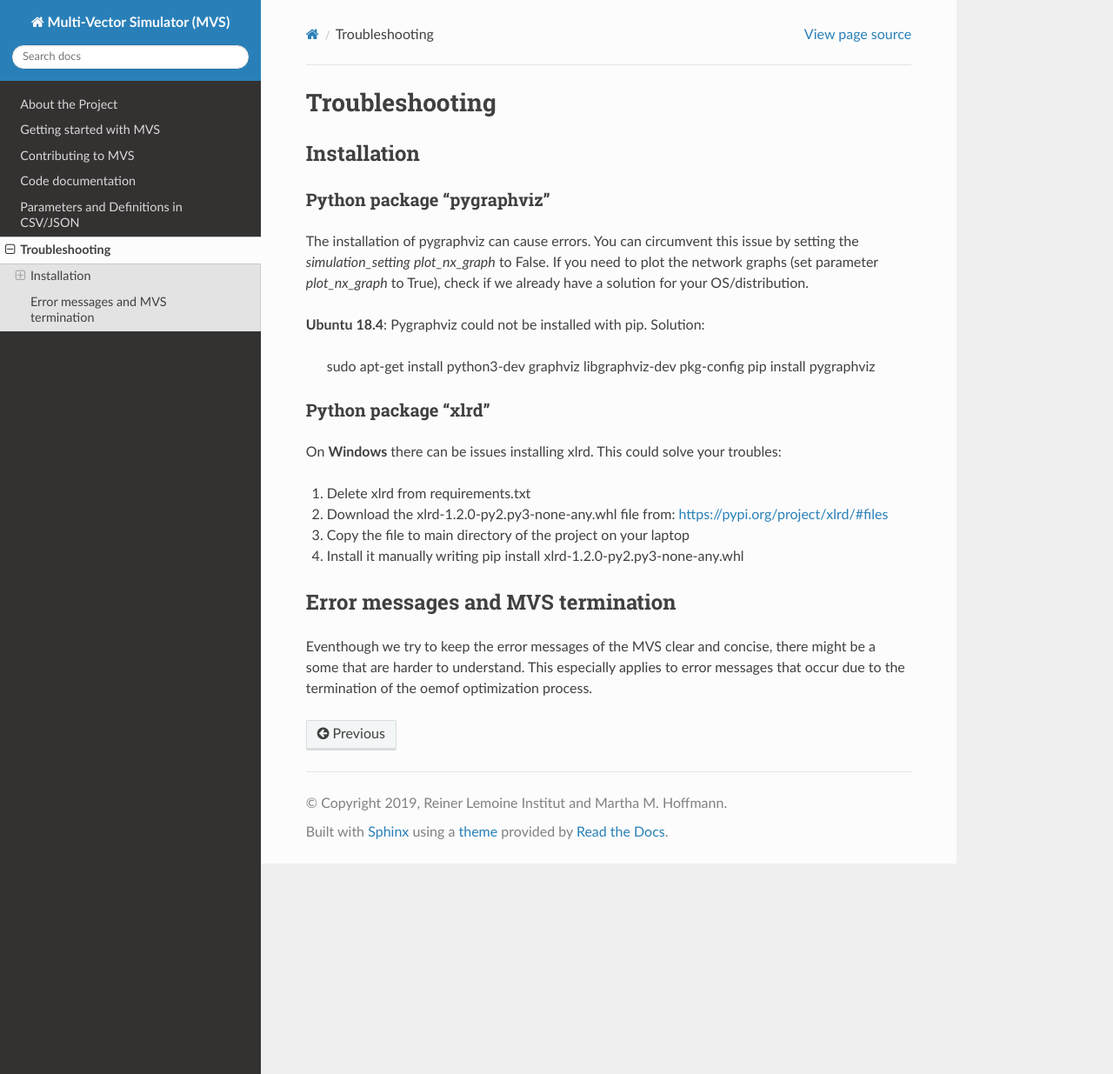
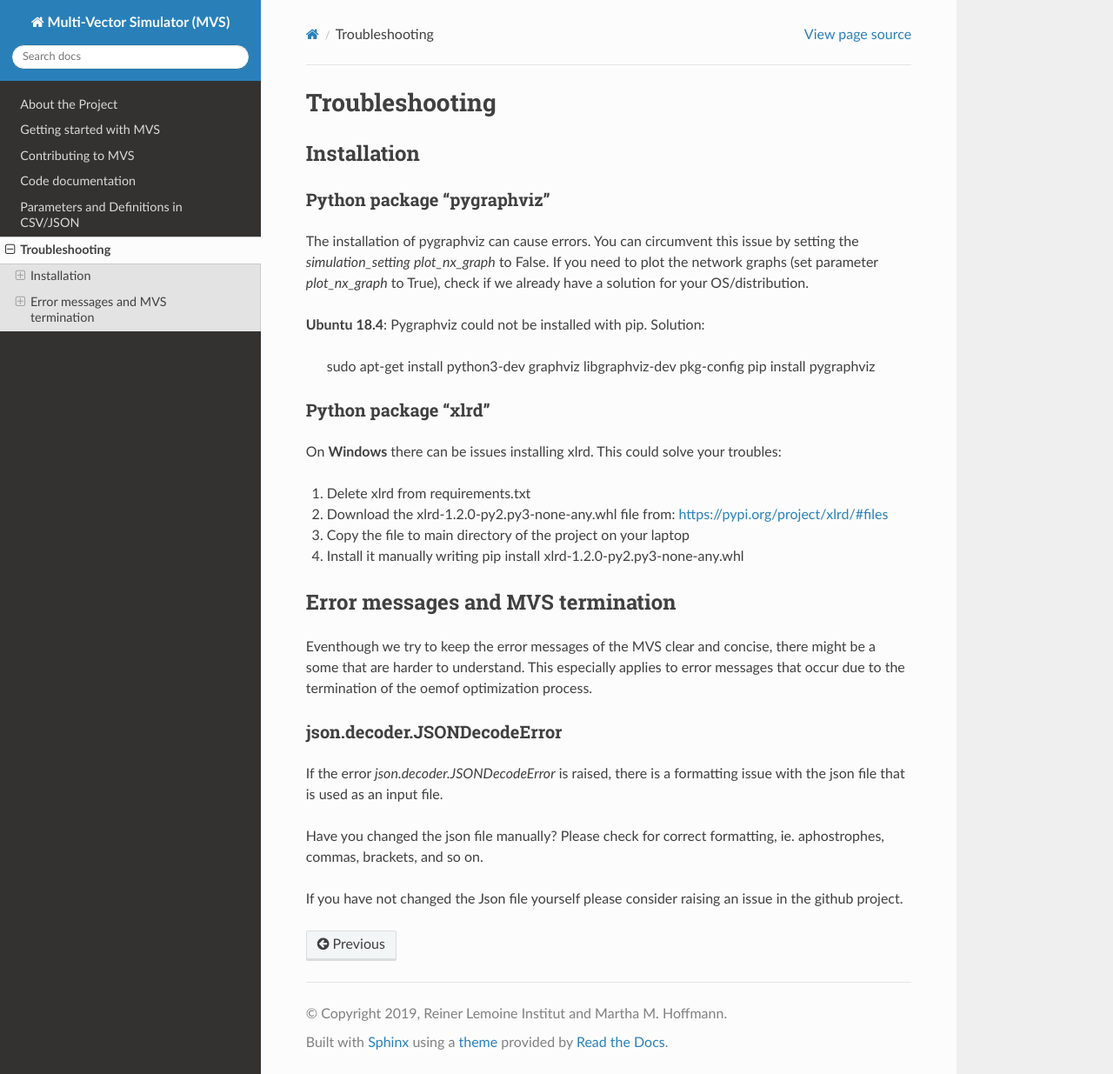
Before and after one commit to rl-institut/multi-vector-simulator, a Sphinx documentation site: the page built from docs/troubleshooting.rst, in a window 1280 px wide and 1235 px high. Shown: the whole window at 87% size. Built offline with Sphinx 7.4.7 and the Read the Docs theme 2.0.0, drawn with Linux system fonts in a browser that asks for light colours.

Commit message:
Add troubleshooting for json.decoder.JSONDecodeError

```diff
--- a/docs/troubleshooting.rst
+++ b/docs/troubleshooting.rst
@@ -34,3 +34,12 @@ Error messages and MVS termination
 
 Eventhough we try to keep the error messages of the MVS clear and concise, there might be a some that are harder to understand.
 This especially applies to error messages that occur due to the termination of the oemof optimization process.
+
+json.decoder.JSONDecodeError
+############################
+
+If the error `json.decoder.JSONDecodeError` is raised, there is a formatting issue with the json file that is used as an input file.
+
+Have you changed the json file manually? Please check for correct formatting, ie. aphostrophes, commas, brackets, and so on.
+
+If you have not changed the Json file yourself please consider raising an issue in the github project.
```
